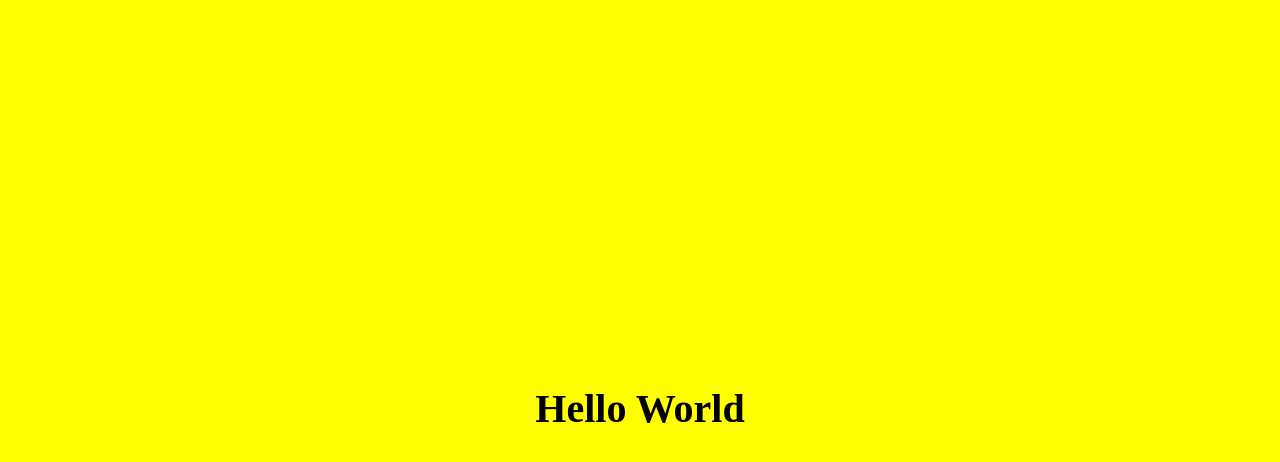
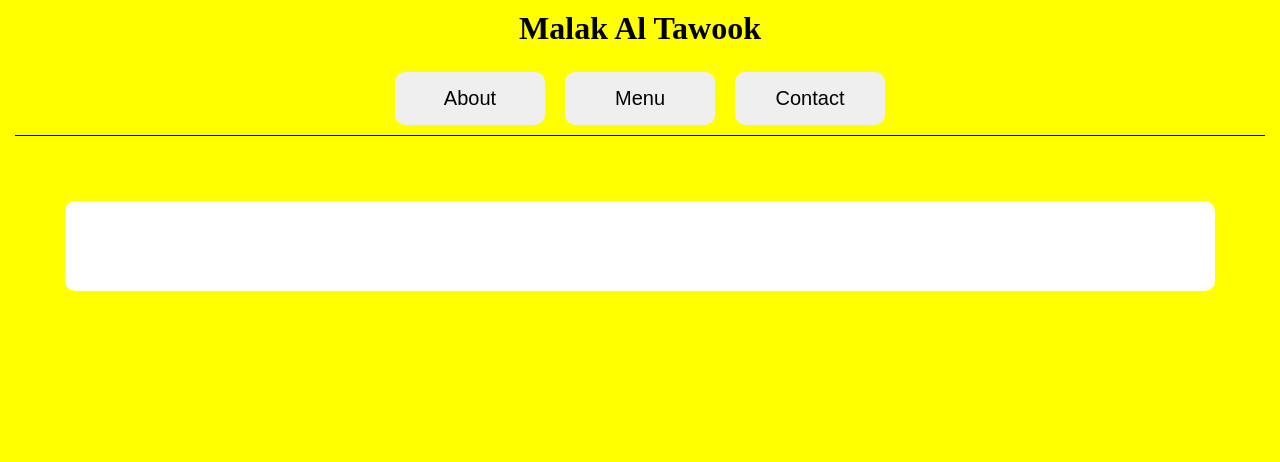
Before and after one commit to MohamadObeid9/restaurant-page, a website built with webpack: page src/template.html in a window 1280 px wide. Built offline with nearby package versions, Linux system fonts and the light colour scheme.

Commit message:
the about section is done

```diff
--- a/src/index.ts
+++ b/src/index.ts
@@ -1,4 +1,3 @@
 import "./styles.css";
-import { createPara } from "./script";
-createPara();
+import "./script";
 console.log("hello world");
--- a/src/script.ts
+++ b/src/script.ts
@@ -1,6 +1,73 @@
-export  const createPara = ()=>{
-    const para = document.createElement('p');
-    para.textContent= "Hello World";
-    para.style.cssText="font-weight:bold;font-size:40px";
-    document.body.appendChild(para);
-}
+const createHeader = (function () {
+  const h1 = document.createElement("h1");
+  h1.textContent = "Malak Al Tawook";
+  h1.classList.add("title");
+  document.body.appendChild(h1);
+
+  const header = document.createElement("div");
+  header.classList.add("headerContainer");
+  document.body.appendChild(header);
+
+  const about = document.createElement("button");
+  about.textContent = "About";
+  about.classList.add("headerButton");
+  header.appendChild(about);
+
+  const menu = document.createElement("button");
+  menu.textContent = "Menu";
+  menu.classList.add("headerButton");
+  header.appendChild(menu);
+
+  const contact = document.createElement("button");
+  contact.textContent = "Contact";
+  contact.classList.add("headerButton");
+  header.appendChild(contact);
+
+  return { about, menu, contact };
+})();
+
+const createContainer = (function () {
+  const container = document.createElement("div");
+  container.classList.add("container");
+  document.body.appendChild(container);
+
+  const about = createHeader.about;
+  const menu = createHeader.menu;
+  const contact = createHeader.contact;
+  about.addEventListener("click", () => aboutContent(container));
+  menu.addEventListener("click", () => menuContent(container));
+  contact.addEventListener("click", () => contactContent(container));
+})();
+
+const aboutContent = (parent: HTMLElement) => {
+
+  const content = document.createElement("div");
+  content.classList.add("content");
+  parent.appendChild(content);
+
+  const h1 = document.createElement("h1");
+  h1.textContent = "Who We Are ?";
+  content.appendChild(h1);
+
+  const introPara = document.createElement("span");
+  introPara.textContent =
+    "Malak al Tawouk Restaurant is the most popular Tawouk restaurant chain, specializing in original recipes, providing Professional management and offering great service.";
+  content.appendChild(introPara);
+
+  const quote = document.createElement("p");
+  quote.textContent =
+    '"EVERY DAY, THOUSANDS OF CUSTOMERS ARE SERVED AROUND OUR POPULAR CHAINS."';
+  content.appendChild(quote);
+
+};
+
+const menuContent = (parent: HTMLElement) => {
+  const content = document.createElement("div");
+  content.classList.add("content");
+  parent.appendChild(content);
+};
+const contactContent = (parent: HTMLElement) => {
+  const content = document.createElement("div");
+  content.classList.add("content");
+  parent.appendChild(content);
+};
--- a/src/styles.css
+++ b/src/styles.css
@@ -1,7 +1,51 @@
-body{
-    background-color: yellow;
-    display: flex;
-    justify-content: center;
-    align-items: center;
-    height: 100vh;
+* {
+  padding: 0;
+  margin: 0;
+  box-sizing: border-box;
 }
+body {
+  background-color: yellow;
+}
+.title {
+  margin: 10px;
+  text-align: center;
+  font-size: 32px;
+}
+.headerContainer {
+  display: flex;
+  justify-content: center;
+  margin: 15px;
+  border-bottom: 1px solid black;
+}
+.headerButton {
+  font-size: 20px;
+  border: none;
+  margin: 10px;
+  padding: 15px;
+  border-radius: 10px;
+  width: 150px;
+  cursor: pointer;
+}
+.container {
+  background-color: #fff;
+  display: flex;
+  flex-direction: column;
+  justify-content: space-between;
+  border-radius: 10px;
+  padding: 45px;
+  text-align: center;
+  margin: 65px;
+}
+.content > h1 {
+  font-size: 80px;
+  margin-bottom: 35px;
+}
+.content > span {
+  font-size: 18px;
+  word-spacing: 1px;
+  letter-spacing: 1px;
+}
+.content > p {
+  margin: 35px;
+  font-size: 22px;
+}
```
